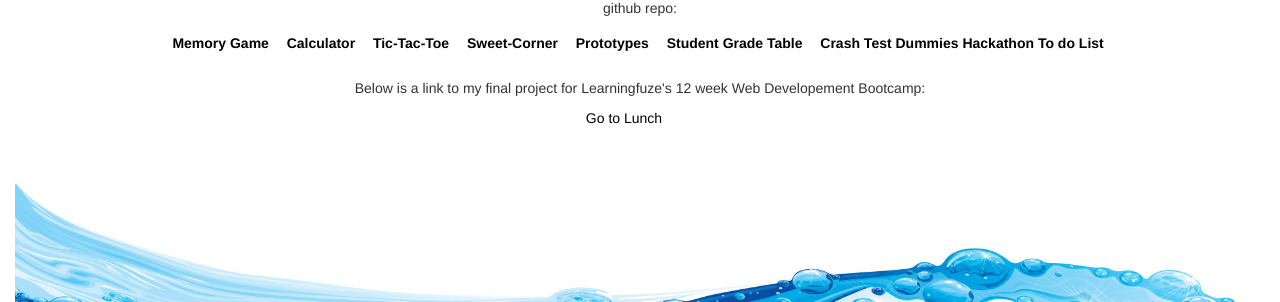
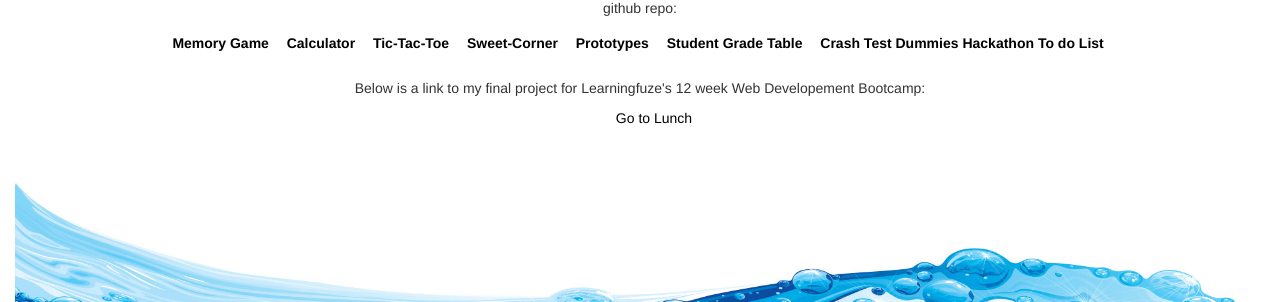
Before and after one commit to mkidushim/portfolio, a PHP site: page / in a window 1280 px wide. Shown: the part 1276-1578 px from the top of the page. Run offline with PHP 8.4, Linux system fonts and the light colour scheme; some libraries are stand-ins or nearby versions.

Commit message:
fixed styling on go to lunch #15

```diff
--- a/style.css
+++ b/style.css
@@ -104,8 +104,9 @@ button.navbar-toggle {
 }
 
 a.final {
+    margin-top: 10px;
     position: relative;
-    left: 25px;
+    left: 55px;
     color: black;
     text-decoration: none;
     padding: 10px;
```
